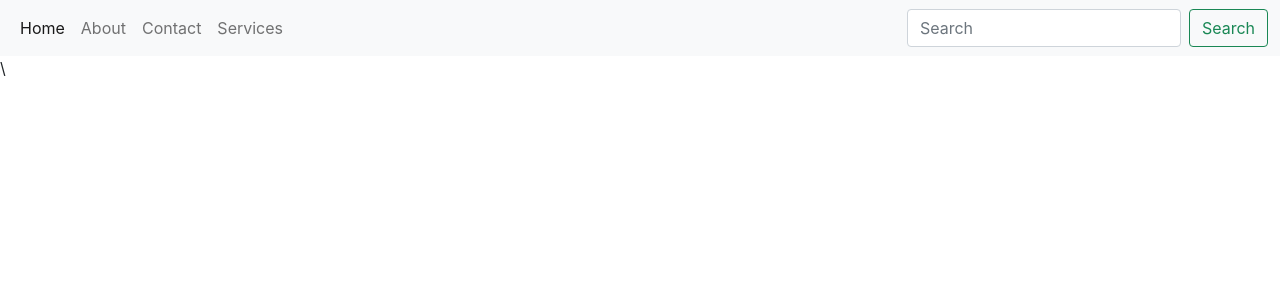
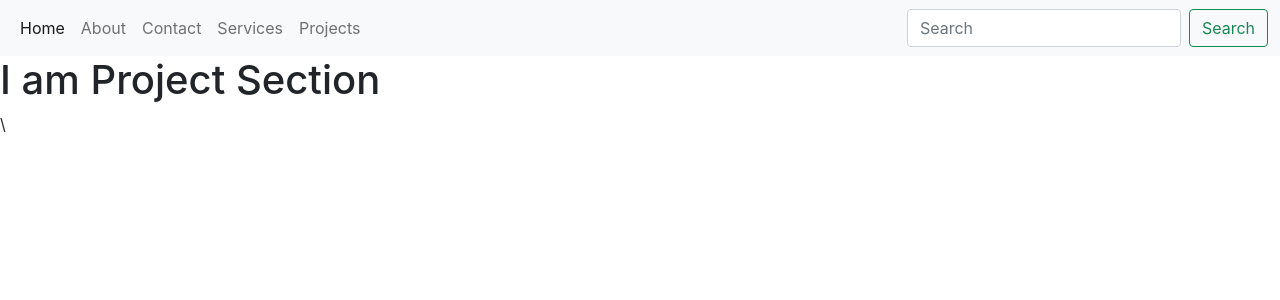
Before and after one commit to Hassam009/My-Personal-Portfolio-Website, a React (Create React App) app in the folder portfolio-website/: page /Projects in a window 1280 px wide. Shown: the top 300 px of the page. Built offline with nearby package versions, Linux system fonts and the light colour scheme.

Commit message:
Project Section added

```diff
--- a/portfolio-website/src/App.js
+++ b/portfolio-website/src/App.js
@@ -5,6 +5,7 @@ import Home from "./Component/Home";
 import About from "./Component/About";
 import Contact from "./Component/Contact";
 import Services from "./Component/Services";
+import Projects from "./Component/Projects";
 function App() {
   return (
     <BrowserRouter>
@@ -14,6 +15,7 @@ function App() {
         <Route path="/About" element={<About></About>}></Route>
         <Route path="/Contact" element={<Contact></Contact>}></Route>
         <Route path="/Services" element={<Services></Services>}></Route>
+        <Route path="/Projects" element={<Projects></Projects>}></Route>
       </Routes>
     </BrowserRouter>
   );
--- a/portfolio-website/src/Component/Header.js
+++ b/portfolio-website/src/Component/Header.js
@@ -22,6 +22,9 @@ const Header = () => {
           <li class="nav-item">
             <Link class="nav-link" to="/Services">Services</Link>
           </li>
+          <li class="nav-item">
+            <Link class="nav-link" to="/Projects">Projects</Link>
+          </li>
 
         </ul>
         <form class="d-flex">
--- /dev/null
+++ b/portfolio-website/src/Component/Projects.js
@@ -0,0 +1,13 @@
+import React from 'react'
+
+const Projects = () => {
+  return (
+   <>
+   <div className="Project">
+    <h1>I am Project Section</h1>
+   </div>
+   </>
+  )
+}
+
+export default Projects
```
